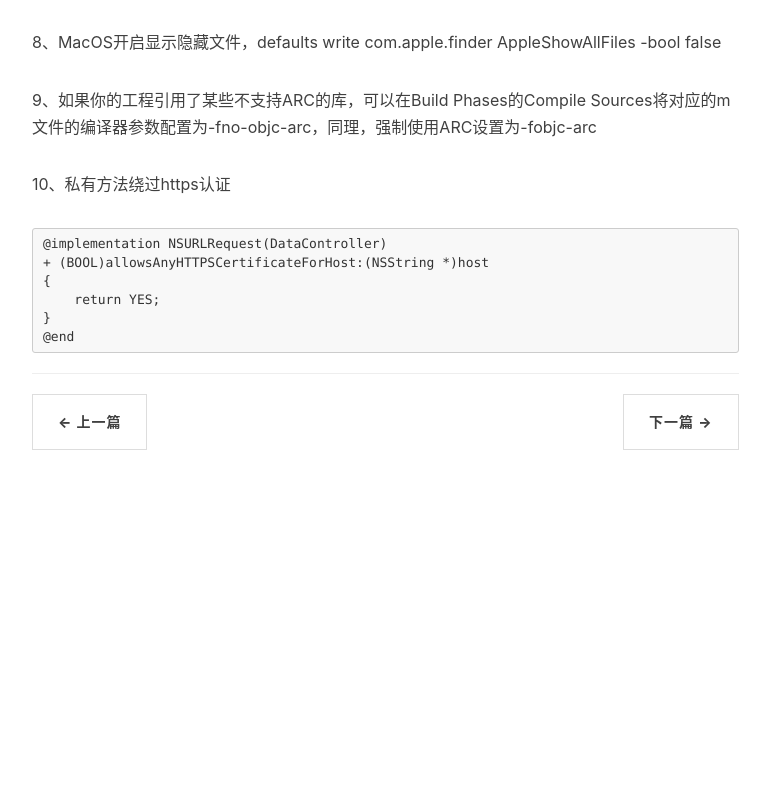
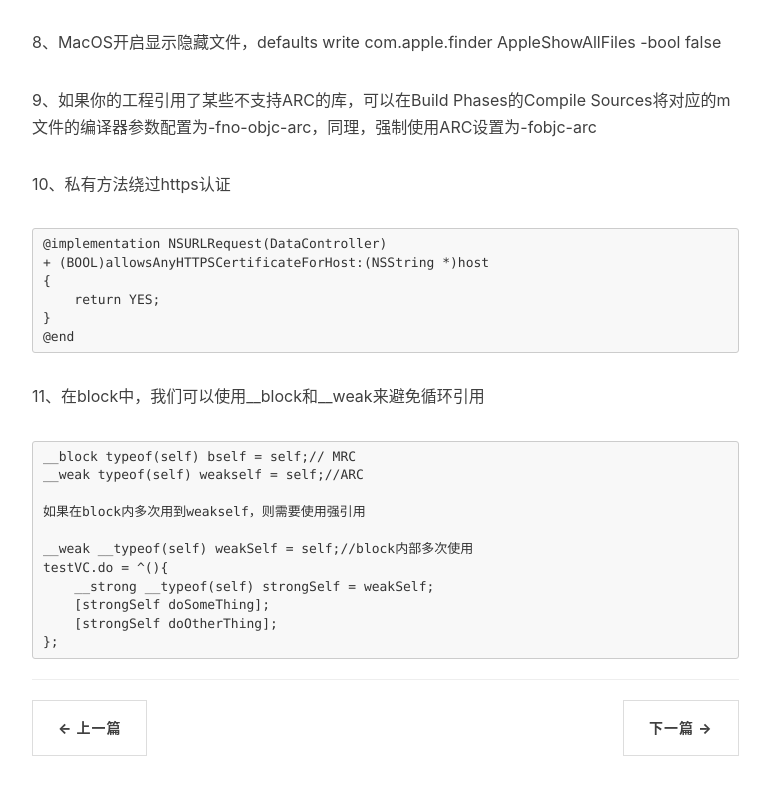
Before and after one commit to xttxqjfg/xttxqjfg.github.io, a Jekyll site: the page built from _posts/201708/2017-08-21-跳坑记录.markdown, in a window 1280 px wide and 900 px high, scrolled down 1125 px. Shown: the top 795 px of the window, without its empty margins (233-1003 px from the left). Built offline with Jekyll 4.4.1, drawn with Linux system fonts in a browser that asks for light colours; nearby versions of some CDN libraries; comment, search, counter and statistics services are not loaded; before the commit the page ends 1719 px from its top, so only the background shows below that.

Commit message:
no message

````diff
--- a/_posts/201708/2017-08-21-跳坑记录.markdown
+++ b/_posts/201708/2017-08-21-跳坑记录.markdown
@@ -42,3 +42,19 @@ find . "(" -name "*.m" -or -name "*.mm" -or -name "*.h" -or -name “*.xib” ")
 }
 @end
 ```
+
+11、在block中，我们可以使用__block和__weak来避免循环引用
+
+```
+__block typeof(self) bself = self;// MRC
+__weak typeof(self) weakself = self;//ARC
+
+如果在block内多次用到weakself，则需要使用强引用
+
+__weak __typeof(self) weakSelf = self;//block内部多次使用
+testVC.do = ^(){
+    __strong __typeof(self) strongSelf = weakSelf;
+    [strongSelf doSomeThing];
+    [strongSelf doOtherThing];
+};
+```
````
